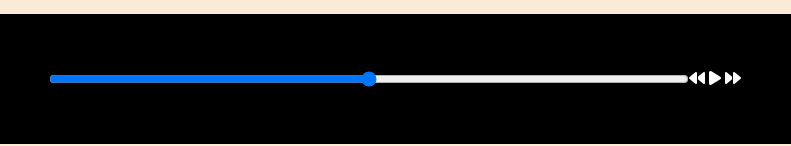
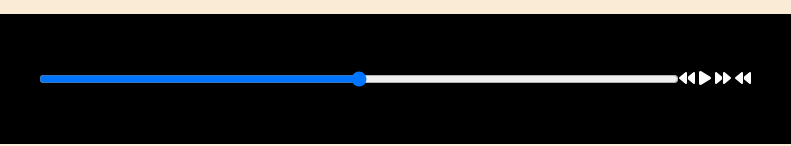
Before and after one commit to Engineeralihamza/HTML-CSS_JS_PROJECTS, a plain HTML site: page Spotify/Index.html in a window 1280 px wide. Shown: the part 651-797 px from the top of the page, 245-1036 px from the left. Drawn offline with Linux system fonts and the light colour scheme.

Commit message:
Update index file

```diff
--- a/Spotify/Index.html
+++ b/Spotify/Index.html
@@ -29,6 +29,7 @@
         <i class="fa-solid fa-backward"></i>
         <i class="fa-solid fa-play"></i>
         <i class="fa-solid fa-forward"></i>
+        <i class="fa-solid fa-backward"></i>
       </div>
     </div>
     <script src="https://kit.fontawesome.com/1d5fc02374.js" crossorigin="anonymous"></script>
```
